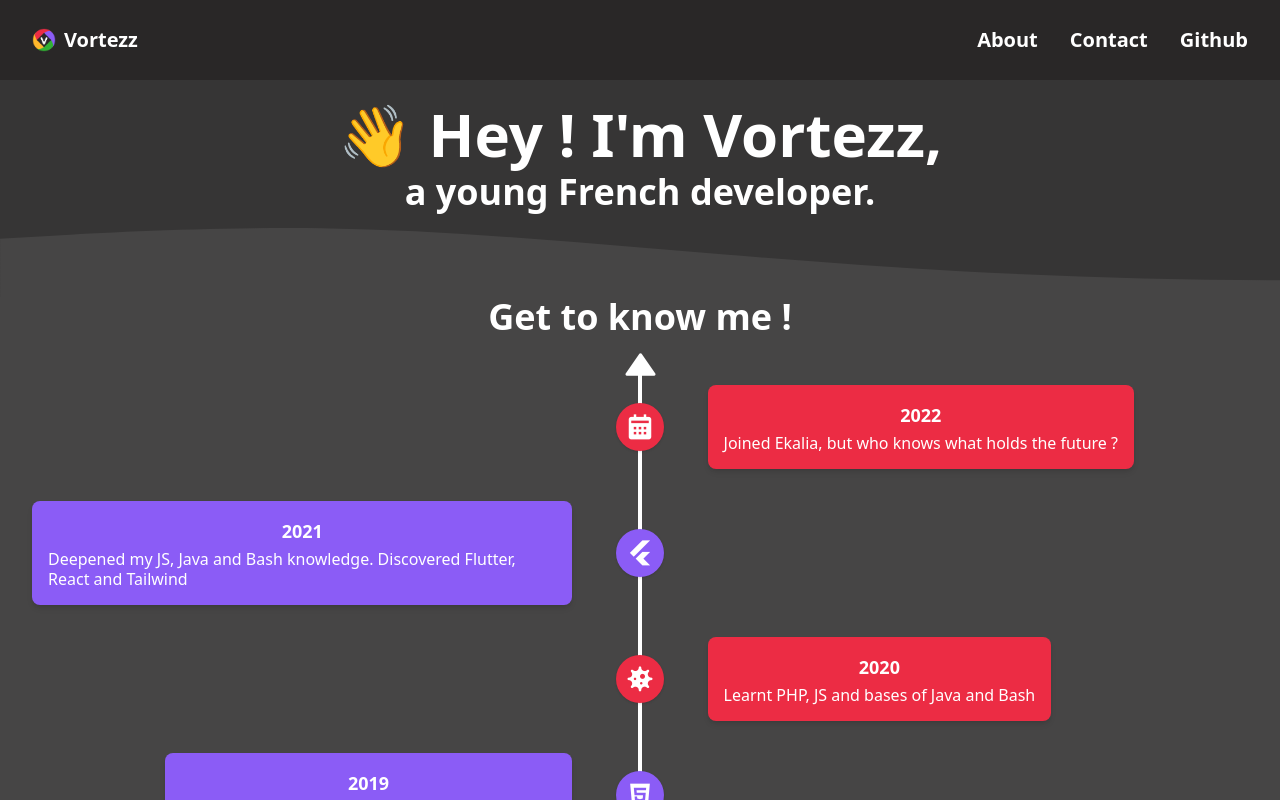
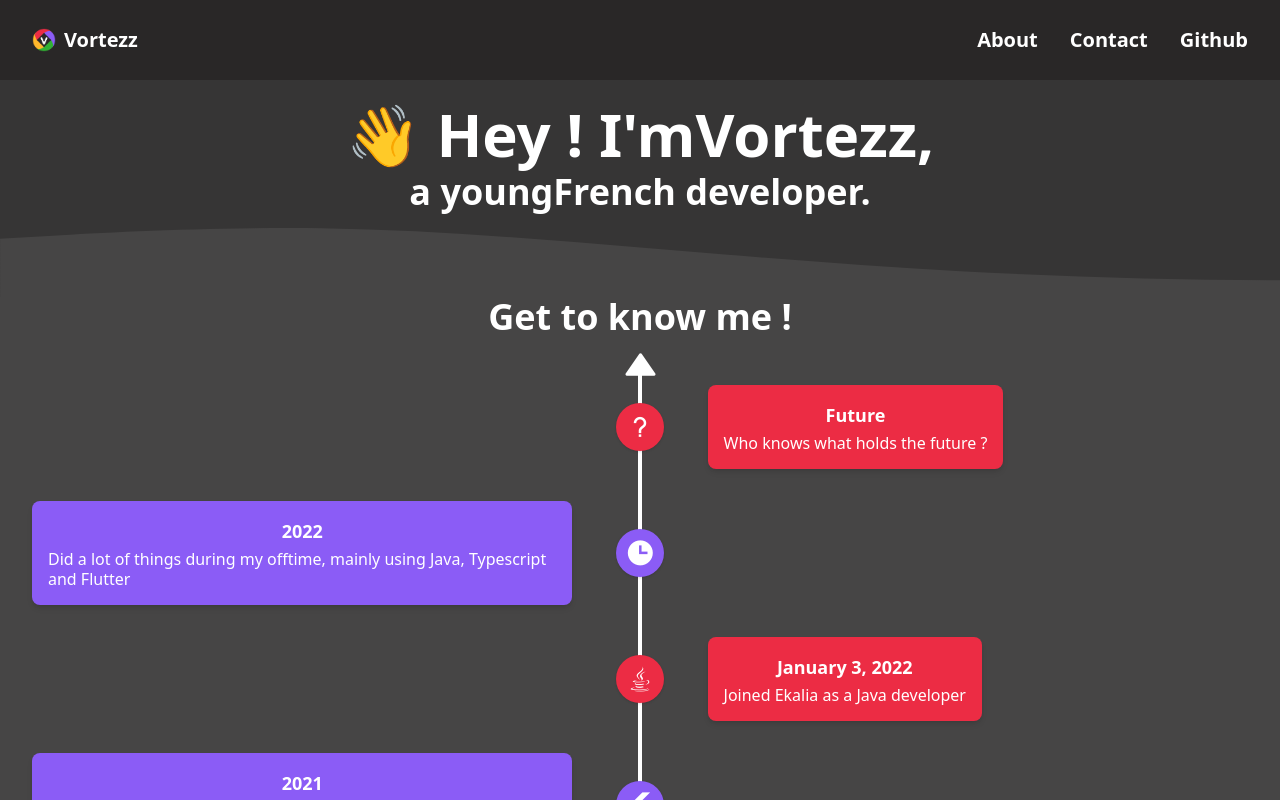
Before and after one commit to Vortezz/vortezz-dev, a React (Create React App) app: page / in a window 1280 px wide. Built offline with nearby package versions, Linux system fonts and the light colour scheme.

Commit message:
feat: improve timeline

```diff
--- a/src/components/home/Timeline.tsx
+++ b/src/components/home/Timeline.tsx
@@ -8,8 +8,11 @@ import {
 
 export default function Timeline() {
     return (<div className="flex flex-col md:grid grid-cols-9 mx-auto p-8 text-blue-50">
-        <TopRightTimelineComponent icon={"bx bxs-calendar"} title={"2022"}
-                                   description={language.ABOUT.TIMELINE.YEAR_2022}/>
+        <TopRightTimelineComponent icon={"bx bx-question-mark"} title={language.ABOUT.TIMELINE.FUTURE.DATE}
+                                   description={language.ABOUT.TIMELINE.FUTURE.DESC}/>
+        <LeftTimelineComponent icon={"bx bxs-time"} title={"2022"} description={language.ABOUT.TIMELINE.YEAR_2022}/>
+        <RightTimelineComponent icon={"bx bxl-java"} title={language.ABOUT.TIMELINE.JANUARY_2022.DATE}
+                                description={language.ABOUT.TIMELINE.JANUARY_2022.DESC}/>
         <LeftTimelineComponent icon={"bx bxl-flutter"} title={"2021"} description={language.ABOUT.TIMELINE.YEAR_2021}/>
         <RightTimelineComponent icon={"bx bxs-virus"} title={"2020"} description={language.ABOUT.TIMELINE.YEAR_2020}/>
         <LeftTimelineComponent icon={"bx bxl-html5"} title={"2019"} description={language.ABOUT.TIMELINE.YEAR_2019}/>
--- a/src/components/home/skills/Languages.tsx
+++ b/src/components/home/skills/Languages.tsx
@@ -8,6 +8,7 @@ export default function Languages() {
             <SkillComponent icon={"bx bxl-javascript"} name={"JS/TS"} color={"purple"}/>
             <SkillComponent icon={"bx bxl-java"} name={"Java"} color={"red"}/>
             <SkillComponent icon={"bx bxs-data"} name={"SQL"} color={"purple"}/>
+            <SkillComponent icon={"bx bxl-python"} name={"Python"} color={"red"}/>
         </div>
     )
 }
--- a/src/components/home/skills/Others.tsx
+++ b/src/components/home/skills/Others.tsx
@@ -5,6 +5,8 @@ export default function Others() {
         <div className="flex flex-wrap w-[calc(90%)] m-auto justify-around">
             <SkillComponent icon={"bx bxl-tux"} name={"Unix Systems"} color={"purple"}/>
             <SkillComponent icon={"bx bxl-git"} name={"Git"} color={"red"}/>
+            <SkillComponent icon={"bx bxl-docker"} name={"Docker"} color={"purple"}/>
+            <SkillComponent icon={"bx bxs-user-voice"} name={"English"} color={"red"}/>
         </div>
     )
 }
--- a/src/language.ts
+++ b/src/language.ts
@@ -36,7 +36,15 @@ export default {
             YEAR_2019: "Created my first web page. Studied HTML and CSS",
             YEAR_2020: "Learnt PHP, JS and bases of Java and Bash",
             YEAR_2021: "Deepened my JS, Java and Bash knowledge. Discovered Flutter, React and Tailwind",
-            YEAR_2022: "Joined Ekalia, but who knows what holds the future ?",
+            JANUARY_2022: {
+                DATE: "January 3, 2022",
+                DESC: "Joined Ekalia as a Java developer",
+            },
+            YEAR_2022: "Did a lot of things during my offtime, mainly using Java, Typescript and Flutter",
+            FUTURE: {
+                DATE: "Future",
+                DESC: "Who knows what holds the future ?",
+            },
         },
         SKILLS: {
             TITLE: "Skills",
```
Also changed, not shown: src/pages/Home.tsx (+16 -9 lines).
